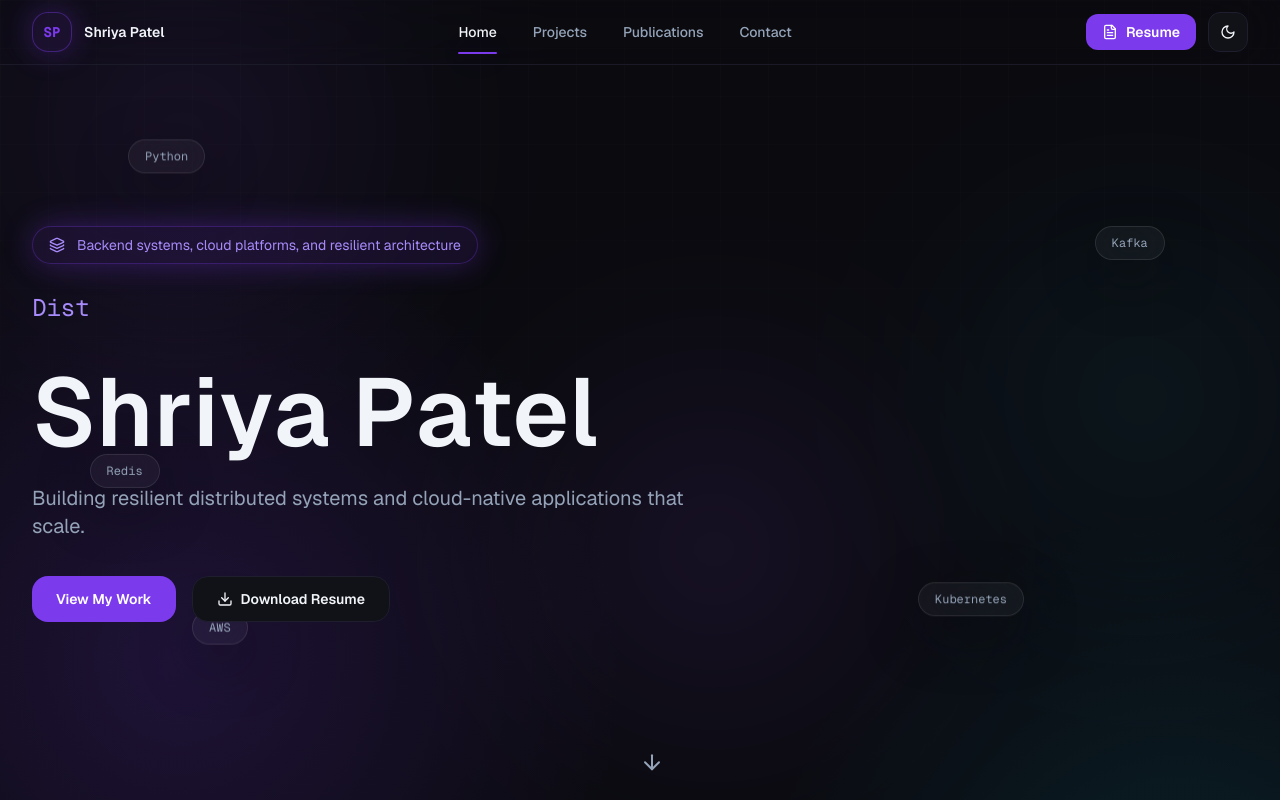
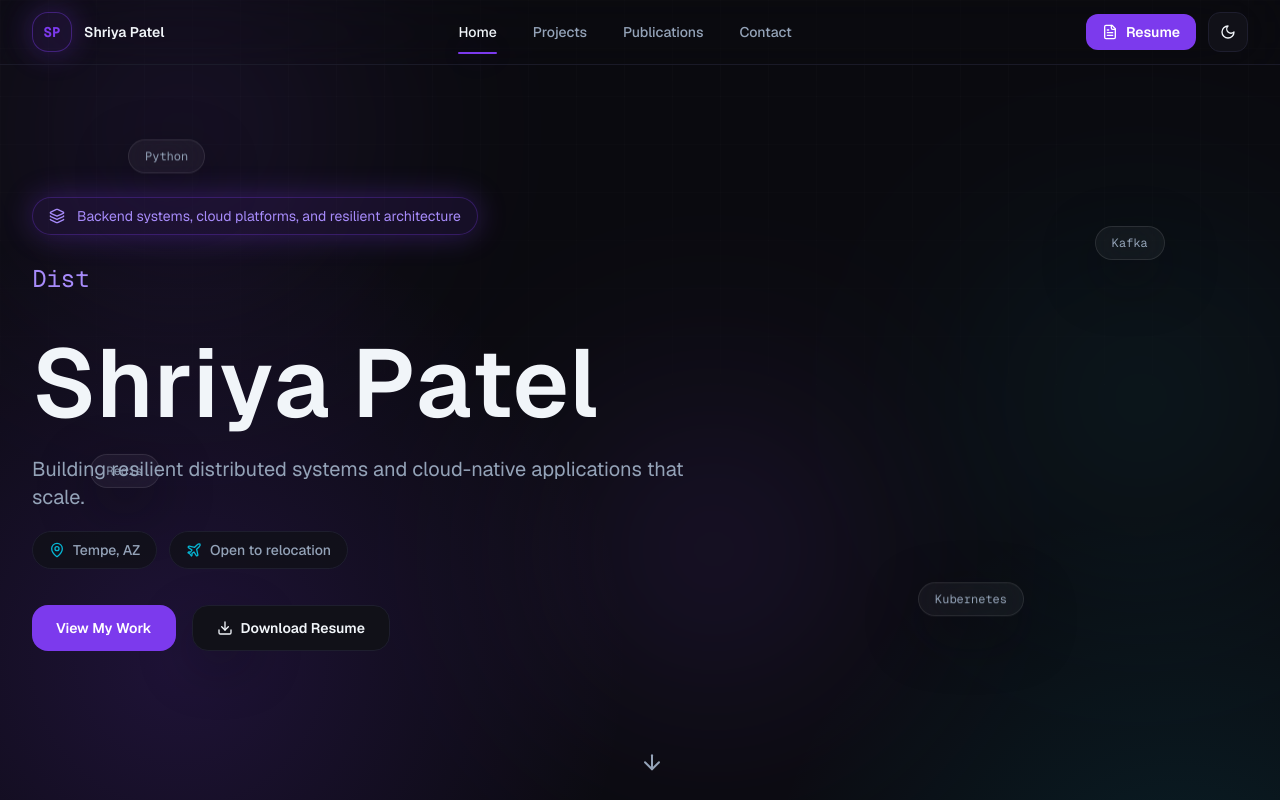
Before and after one commit to shriya246/Portfolio, a Next.js app: page / in a window 1280 px wide. Shown: the top 800 px of the page. Built offline with nearby package versions, Linux system fonts and the light colour scheme.

Commit message:
Location

```diff
--- a/components/contact/ContactInfo.tsx
+++ b/components/contact/ContactInfo.tsx
@@ -21,7 +21,8 @@ export default function ContactInfo() {
       <div className="space-y-8">
         <p className="text-lg leading-8 text-muted">
           I&apos;m currently open to full-time Software Engineering roles, research collaborations, and interesting
-          conversations about distributed systems and cloud architecture.
+          conversations about distributed systems and cloud architecture. Based in Tempe, Arizona, and open to
+          relocation.
         </p>
 
         <div className="space-y-4">
@@ -56,7 +57,7 @@ export default function ContactInfo() {
             <MapPin className="h-5 w-5 text-violet" />
             <span>
               <span className="block text-sm text-muted">Location</span>
-              <span className="font-medium text-foreground">Phoenix, Arizona, USA</span>
+              <span className="font-medium text-foreground">Tempe, Arizona, USA</span>
             </span>
           </div>
         </div>
--- a/components/home/Hero.tsx
+++ b/components/home/Hero.tsx
@@ -1,7 +1,7 @@
 "use client";
 
 import { motion } from "framer-motion";
-import { ArrowDown, Download, Layers3 } from "lucide-react";
+import { ArrowDown, Download, Layers3, MapPin, Plane } from "lucide-react";
 import { useEffect, useMemo, useState } from "react";
 import ResumeModal from "@/components/ui/ResumeModal";
 
@@ -103,6 +103,22 @@ export default function Hero() {
         <motion.div
           initial={{ opacity: 0, y: 18 }}
           animate={{ opacity: 1, y: 0 }}
+          transition={{ delay: 0.7, duration: 0.6 }}
+          className="mt-5 flex flex-wrap gap-3 text-sm font-medium text-muted"
+        >
+          <span className="inline-flex items-center gap-2 rounded-full border border-border bg-surface/80 px-4 py-2">
+            <MapPin className="h-4 w-4 text-cyan" />
+            Tempe, AZ
+          </span>
+          <span className="inline-flex items-center gap-2 rounded-full border border-border bg-surface/80 px-4 py-2">
+            <Plane className="h-4 w-4 text-cyan" />
+            Open to relocation
+          </span>
+        </motion.div>
+
+        <motion.div
+          initial={{ opacity: 0, y: 18 }}
+          animate={{ opacity: 1, y: 0 }}
           transition={{ delay: 0.78, duration: 0.6 }}
           className="mt-9 flex flex-col gap-4 sm:flex-row"
         >
```
